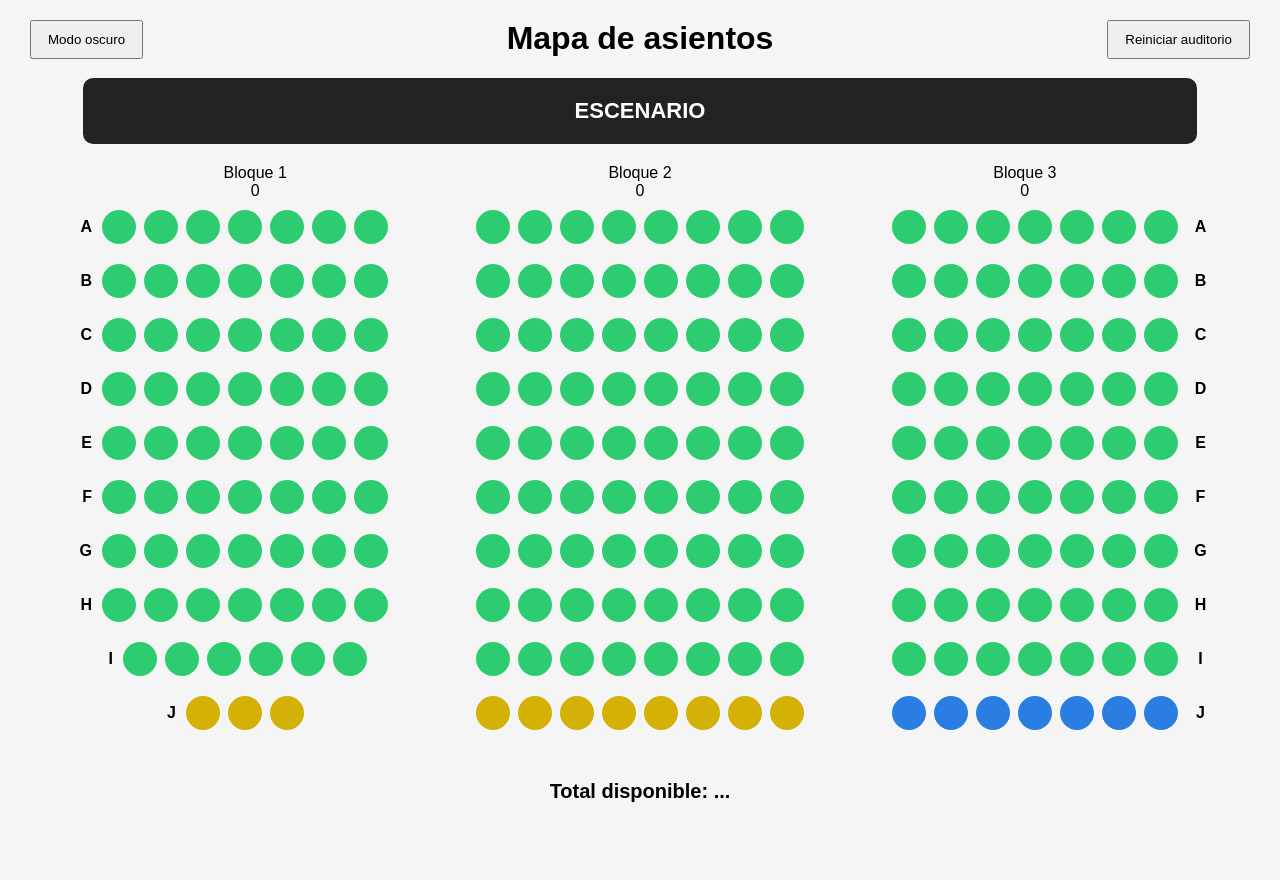
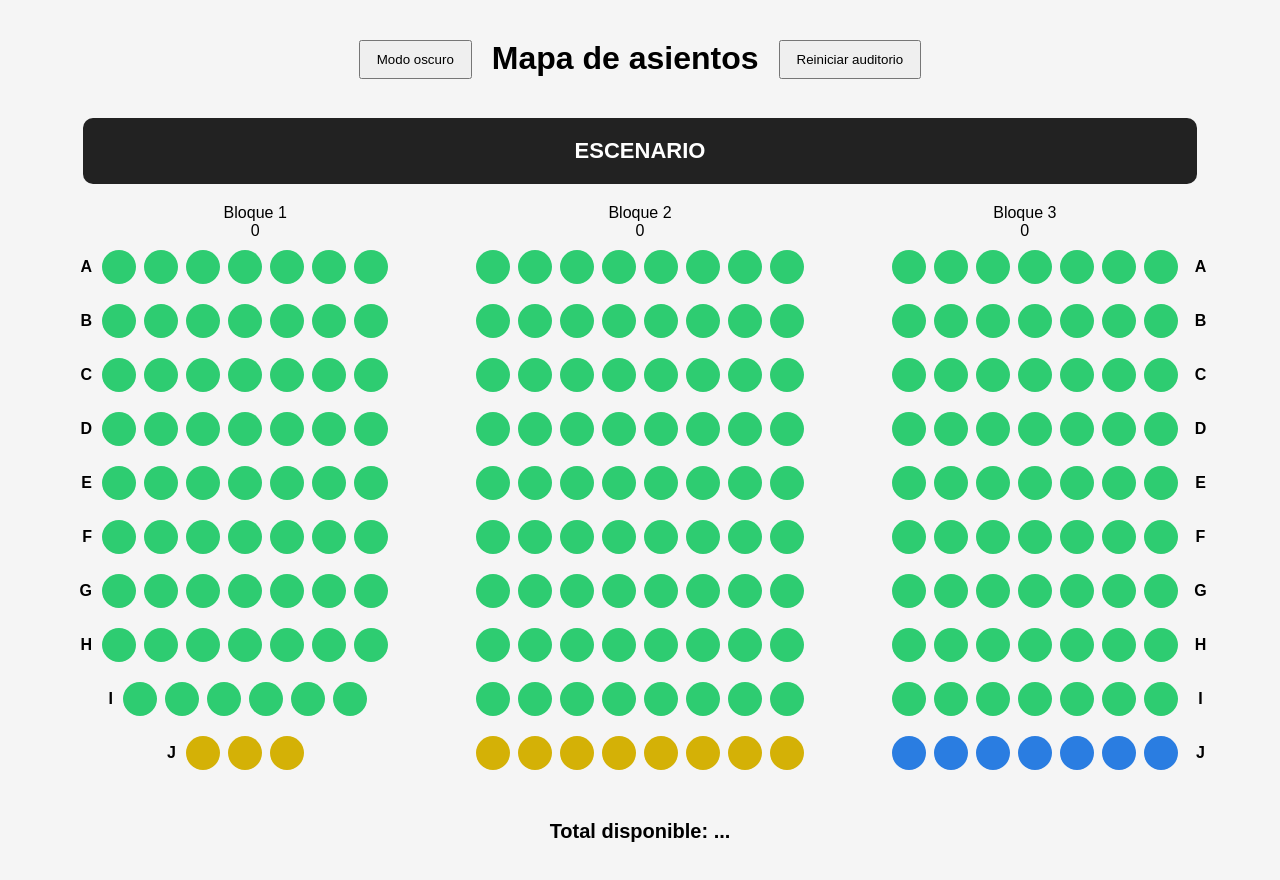
Before and after one commit to naomifloress/mapa-asientos, a plain HTML site: page index.html in a window 1280 px wide. Drawn offline with Linux system fonts and the light colour scheme; no server answers.

Commit message:
Add files via upload

```diff
--- a/index.html
+++ b/index.html
@@ -26,13 +26,6 @@ color:white;
 font-size:22px;
 font-weight:bold;
 border-radius:10px;
-}
-
-#reset{
-position:absolute;
-top:20px;
-right:30px;
-padding:10px 16px;
 }
 
 #headers{
@@ -124,13 +117,6 @@ align-items:center;
 text-align:center;
 }
 
-#darkToggle{
-position:absolute;
-top:20px;
-left:30px;
-padding:10px 16px;
-}
-
 .dark{
 background:#121212;
 color:white;
@@ -157,17 +143,32 @@ transform-origin:top center;
 
 }
 
+#topBar{
+display:flex;
+align-items:center;
+justify-content:center;
+gap:20px;
+margin-top:20px;
+flex-wrap:wrap;
+}
+
+#topBar button{
+padding:10px 16px;
+}
+
 </style>
 
 </head>
 
-<body>
+<div id="topBar">
+
+<button id="darkToggle">Modo oscuro</button>
+
+<h1>Mapa de asientos</h1>
 
 <button id="reset" onclick="adminReset()">Reiniciar auditorio</button>
 
-<h1>Mapa de asientos</h1>
-
-<button id="darkToggle">Modo oscuro</button>
+</div>
 
 <div id="stage">ESCENARIO</div>
 
```
